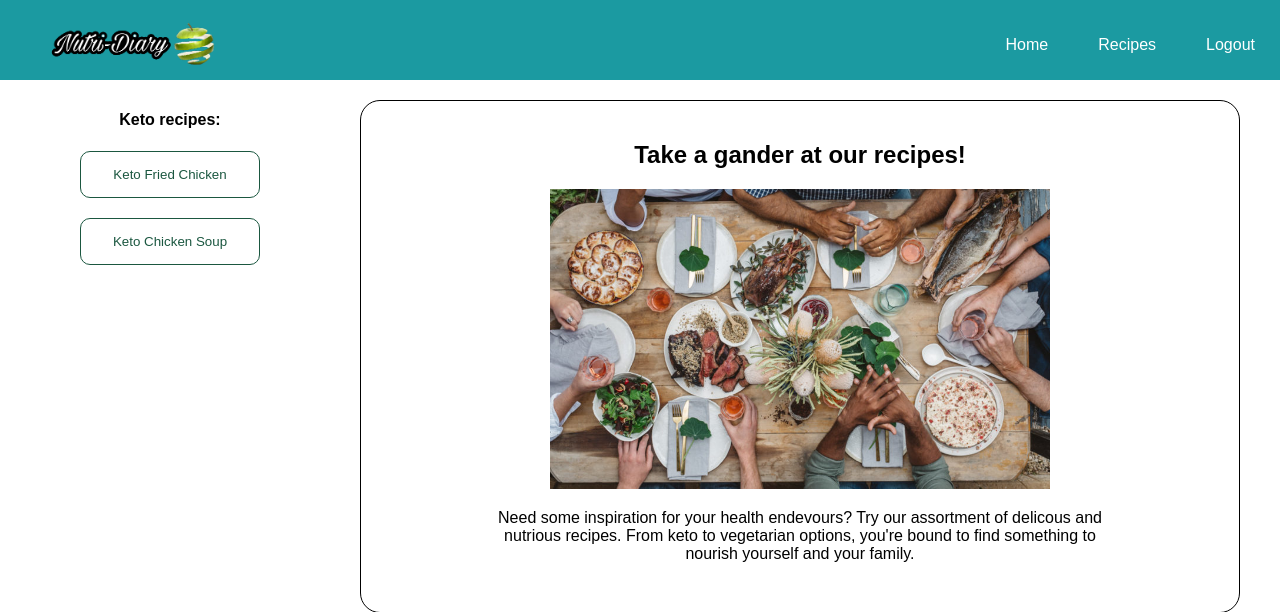
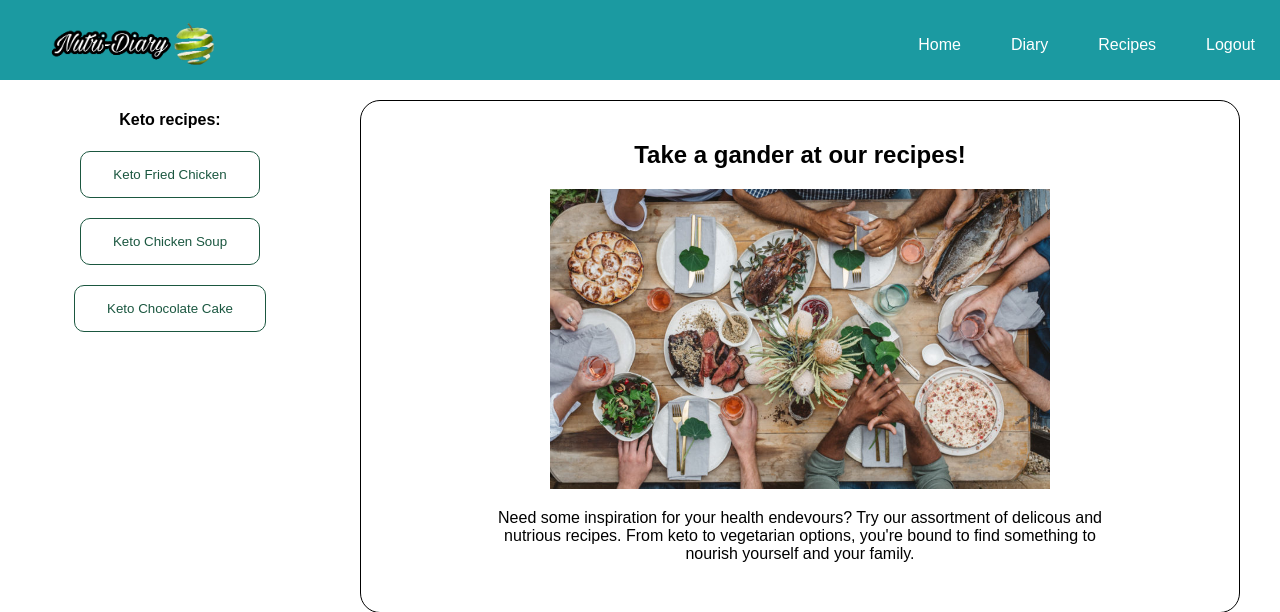
Before and after one commit to samiya-kazi/CSE482-Project, a PHP site: page /recipes.php in a window 1280 px wide. Shown: the top 612 px of the page. Run offline with PHP 8.4, Linux system fonts and the light colour scheme.

Commit message:
Added diary option to navbar
Added diary option to navbar

```diff
--- a/Project/home.php
+++ b/Project/home.php
@@ -64,8 +64,9 @@
 	<div class="navbar">
 		<div class="navbar-links">
 			<ul class="nav-link-list">
-				<li class="navitem"><a class="navlink" href="index.php">Logout</a></li>
+				<li class="navitem"><a class="navlink" href="logout.php">Logout</a></li>
 				<li class="navitem"><a class="navlink" href="recipes.php">Recipes</a></li>
+				<li class="navitem"><a class="navlink" href="previous-entries.php">Diary</a></li>
 				<li class="navitem"><a class="navlink" href="home.php">Home</a></li>
 				<li class="navlogo"><a class="navlink" href="home.php"><img src="images/logo.png"></a></li>
 			</ul>
--- a/Project/previous-entries.php
+++ b/Project/previous-entries.php
@@ -64,8 +64,9 @@
 	<div class="navbar">
 		<div class="navbar-links">
 			<ul class="nav-link-list">
-				<li class="navitem"><a class="navlink" href="index.php">Logout</a></li>
+				<li class="navitem"><a class="navlink" href="logout.php">Logout</a></li>
 				<li class="navitem"><a class="navlink" href="recipes.php">Recipes</a></li>
+				<li class="navitem"><a class="navlink" href="previous-entries.php">Diary</a></li>
 				<li class="navitem"><a class="navlink" href="home.php">Home</a></li>
 				<li class="navlogo"><a class="navlink" href="home.php"><img src="images/logo.png"></a></li>
 			</ul>
--- a/Project/recipes.php
+++ b/Project/recipes.php
@@ -8,8 +8,9 @@
 	<div class="navbar">
 		<div class="navbar-links">
 			<ul class="nav-link-list">
-				<li class="navitem"><a class="navlink" href="index.php">Logout</a></li>
+				<li class="navitem"><a class="navlink" href="logout.php">Logout</a></li>
 				<li class="navitem"><a class="navlink" href="recipes.php">Recipes</a></li>
+				<li class="navitem"><a class="navlink" href="previous-entries.php">Diary</a></li>
 				<li class="navitem"><a class="navlink" href="home.php">Home</a></li>
 				<li class="navlogo"><a class="navlink" href="home.php"><img src="images/logo.png"></a></li>
 			</ul>
@@ -20,6 +21,7 @@
 			<h4>Keto recipes:</h4>
 			<button class="recipe-button" onclick="getRecipe('recipe1')">Keto Fried Chicken</button>
 			<button class="recipe-button" onclick="getRecipe('recipe2')">Keto Chicken Soup</button>
+			<button class="recipe-button" onclick="getRecipe('recipe3')">Keto Chocolate Cake</button>
 		</div>
 
 		<div class="recipe-details-section">
--- a/Project/search-food.php
+++ b/Project/search-food.php
@@ -13,8 +13,9 @@
 	<div class="navbar">
 		<div class="navbar-links">
 			<ul class="nav-link-list">
-				<li class="navitem"><a class="navlink" href="index.php">Logout</a></li>
+				<li class="navitem"><a class="navlink" href="logout.php">Logout</a></li>
 				<li class="navitem"><a class="navlink" href="recipes.php">Recipes</a></li>
+				<li class="navitem"><a class="navlink" href="previous-entries.php">Diary</a></li>
 				<li class="navitem"><a class="navlink" href="home.php">Home</a></li>
 				<li class="navlogo"><a class="navlink" href="home.php"><img src="images/logo.png"></a></li>
 			</ul>
--- a/Project/user-goal.php
+++ b/Project/user-goal.php
@@ -23,8 +23,9 @@
 	<div class="navbar">
 		<div class="navbar-links">
 			<ul class="nav-link-list">
-				<li class="navitem"><a class="navlink" href="index.php">Logout</a></li>
+				<li class="navitem"><a class="navlink" href="logout.php">Logout</a></li>
 				<li class="navitem"><a class="navlink" href="recipes.php">Recipes</a></li>
+				<li class="navitem"><a class="navlink" href="previous-entries.php">Diary</a></li>
 				<li class="navitem"><a class="navlink" href="home.php">Home</a></li>
 				<li class="navlogo"><a class="navlink" href="home.php"><img src="images/logo.png"></a></li>
 			</ul>
```
